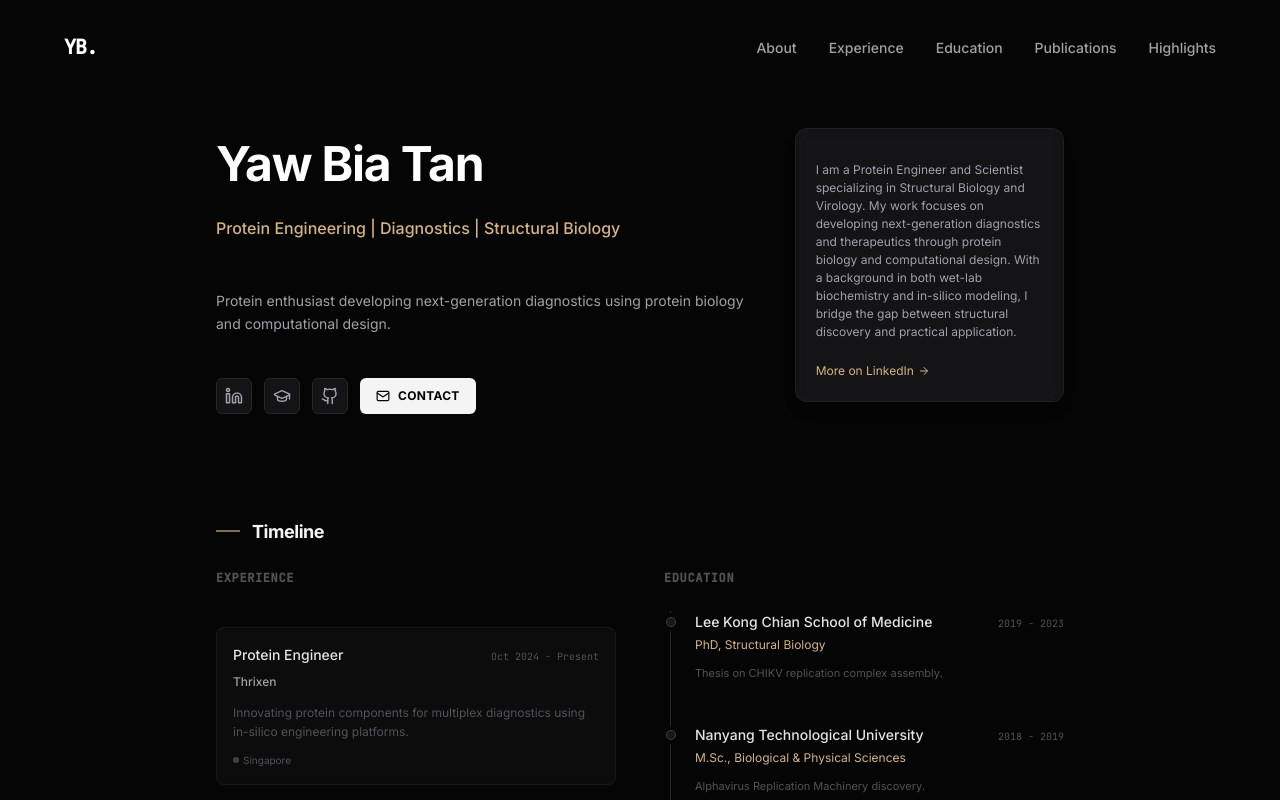
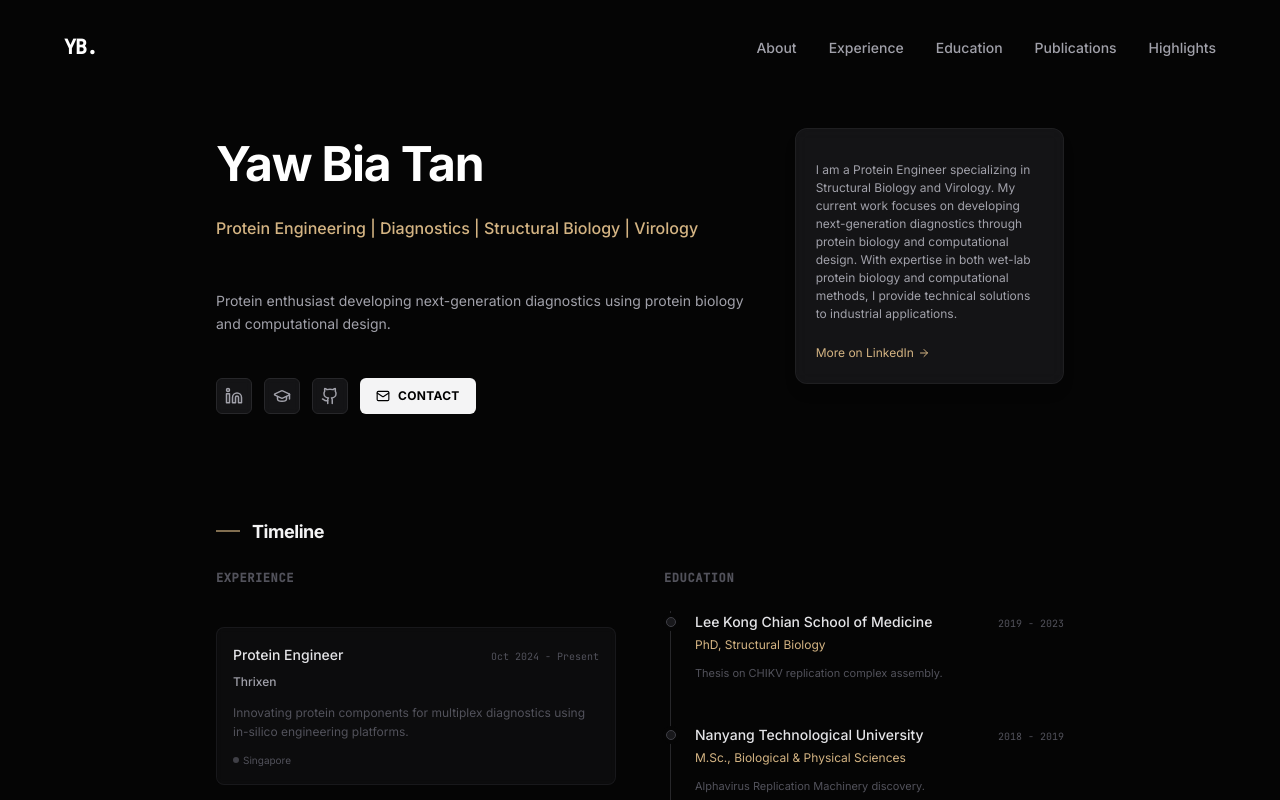
Before and after one commit to yawbia/yawbia.github.io, a React (Vite) app: page / in a window 1280 px wide. Shown: the top 800 px of the page. Built offline with nearby package versions, Linux system fonts and the light colour scheme.

Commit message:
Update constants.ts

```diff
--- a/constants.ts
+++ b/constants.ts
@@ -2,12 +2,12 @@ import { Publication, NewsItem, Experience, SocialLink, Education } from './type
 
 export const PERSONAL_INFO = {
   name: "Yaw Bia Tan",
-  title: "Protein Engineering | Diagnostics | Structural Biology",
+  title: "Protein Engineering | Diagnostics | Structural Biology | Virology",
   tagline: "Protein enthusiast developing next-generation diagnostics using protein biology and computational design.",
-  about: `I am a Protein Engineer and Scientist specializing in Structural Biology and Virology. My work focuses on developing next-generation diagnostics and therapeutics through protein biology and computational design.
+  about: `I am a Protein Engineer specializing in Structural Biology and Virology. My current work focuses on developing next-generation diagnostics through protein biology and computational design.
 
-  With a background in both wet-lab biochemistry and in-silico modeling, I bridge the gap between structural discovery and practical application.`,
-  email: "yawbia@example.com",
+  With expertise in both wet-lab protein biology and computational methods, I provide technical solutions to industrial applications.`,
+  email: "tanyawbia6@gmail.com",
   location: "Singapore",
   profileImage: "",
 };
```
